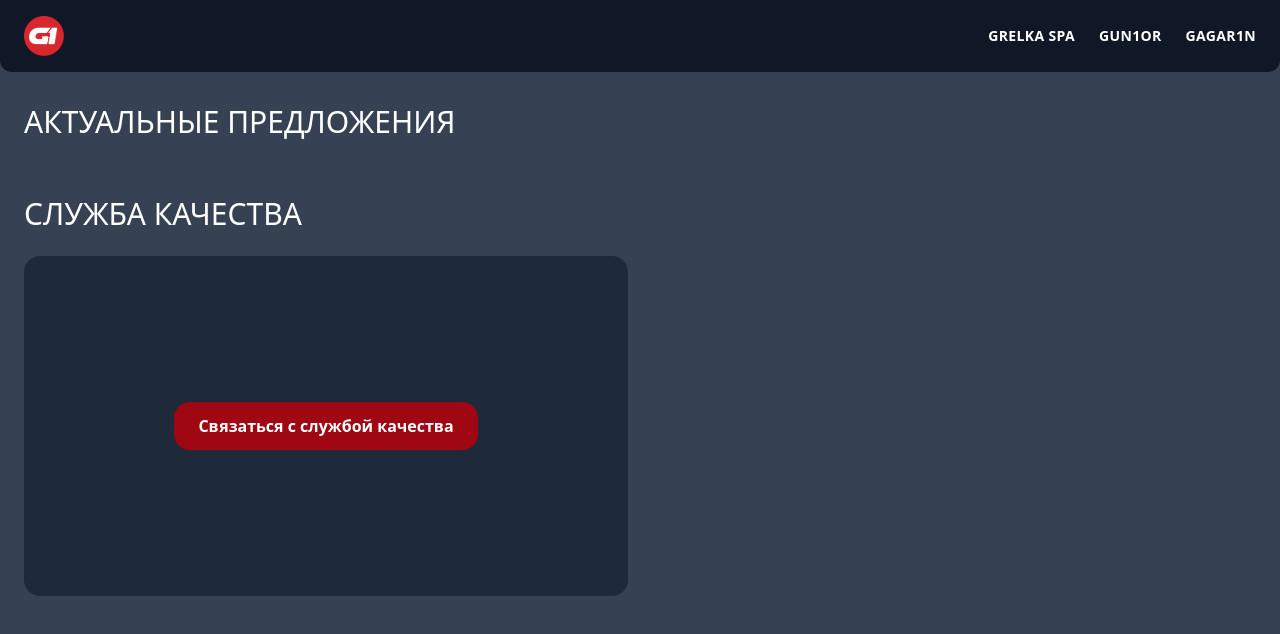
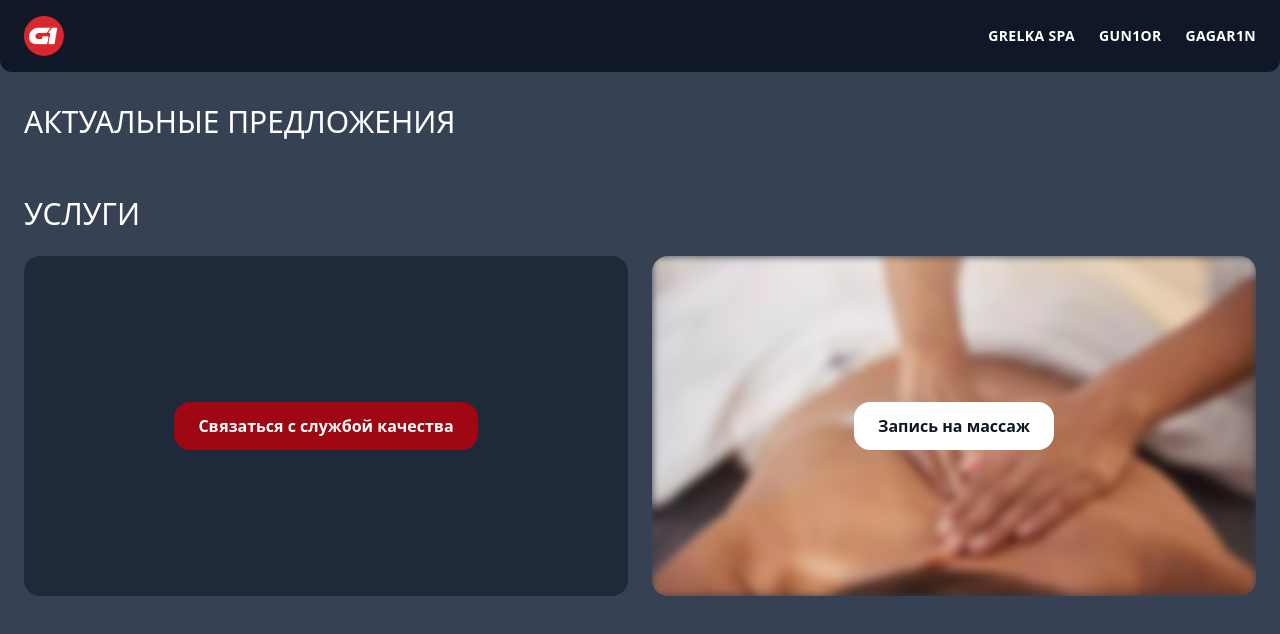
Before and after one commit to Grangy/promo.gagar1n.ru, a Next.js app: page / in a window 1280 px wide. Shown: the top 634 px of the page. Built offline with nearby package versions, Linux system fonts and the light colour scheme; no server answers; the database is empty.

Commit message:
massage_upd

```diff
--- a/app/page.tsx
+++ b/app/page.tsx
@@ -6,7 +6,8 @@ import MobileMenu from '@/app/components/MobileMenu';
 import Offers from '@/app/components/Offers';
 import Events from '@/app/components/Events';
 import Popup from '@/app/components/Popup';
-import SKKForm from '@/app/components/SKKForm';  // <-- наш новый компонент
+import SKKForm from '@/app/components/SKKForm';
+import Image from 'next/image';
 
 export default function Home() {
   const [isMenuOpen, setIsMenuOpen] = useState(false);
@@ -25,13 +26,13 @@ export default function Home() {
       <Offers onOpenPopup={toggleOffersPopup} />
       <Events />
 
-      {/* Блок с «Связаться с службой качества» */}
+      {/* Секция с двумя блоками: СКК и Запись на массаж */}
       <section className="px-6 pb-12 max-w-screen-xl mx-auto">
-        <h2 className="text-3xl font-light mb-6">СЛУЖБА КАЧЕСТВА</h2>
+        <h2 className="text-3xl font-light mb-6">УСЛУГИ</h2>
         <div className="grid grid-cols-1 md:grid-cols-2 gap-6">
-          <div
-            className="relative rounded-2xl overflow-hidden aspect-[16/9] bg-gray-800 hover:opacity-90 transition-opacity duration-300 flex items-center justify-center"
-          >
+
+          {/* Блок Службы качества */}
+          <div className="relative rounded-2xl overflow-hidden aspect-[16/9] bg-gray-800 hover:opacity-90 transition-opacity duration-300 flex items-center justify-center">
             <button
               onClick={toggleSKKPopup}
               className="bg-red-800 text-white font-bold px-6 py-3 rounded-2xl hover:bg-red-700 transition-colors"
@@ -39,11 +40,35 @@ export default function Home() {
               Связаться с службой качества
             </button>
           </div>
+
+          {/* Блок Запись на массаж */}
+          <div className="relative rounded-2xl overflow-hidden aspect-[16/9] hover:opacity-90 transition-opacity duration-300">
+            <Image
+              src="/images/massage2.png"
+              alt="Массаж"
+              fill
+              sizes="(max-width: 768px) 100vw, 50vw"
+              className="object-cover filter blur-xs"  // менее сильный блюр
+              priority
+            />
+            <div className="absolute inset-0 bg-opacity-40 flex items-center justify-center">
+              <a
+                href="https://massage.gagar1n.ru"
+                target="_blank"
+                rel="noopener noreferrer"
+                className="bg-white text-gray-900 font-bold px-6 py-3 rounded-2xl hover:bg-gray-100 transition-colors"
+              >
+                Запись на массаж
+              </a>
+            </div>
+          </div>
+
         </div>
       </section>
+
       {/* Попап для акций */}
       <Popup isOpen={isOffersPopupOpen} onClose={toggleOffersPopup}>
-        {/* сюда Popup рендерит свой контент */}
+        {/* контент */}
       </Popup>
 
       {/* Попап для СКК */}
```
Also changed, not shown: public/images/massage2.png (added).
